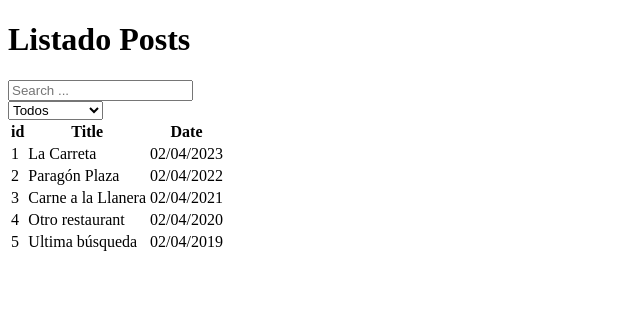
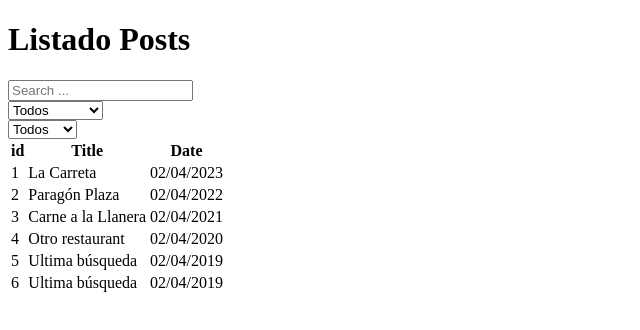
Before and after one commit to Sanvargas02/filtros-barra-boton, an Angular app: page / in a window 1280 px wide. Shown: the top 330 px of the page, without its empty margins (0-640 px from the left). Built offline with nearby package versions, Linux system fonts and the light colour scheme.

Commit message:
Los Filtros listos para usar

```diff
--- a/src/app/components/barra-filtro/barra-filtro.component.html
+++ b/src/app/components/barra-filtro/barra-filtro.component.html
@@ -15,14 +15,29 @@
   <!-- Espacio de búsqueda en botónes -->
   <div>
     <div>
-      <div> <!-- Botónes para filtrar por opción -->
-        <select (change)="applyFilter($event)">
+      <div> <!-- Botónes para filtrar por opción, filtrando varios elementos -->
+        <select (change)="applyFilterServices($event)">
           <option value="todos">Todos</option>
           <option value="Hotel">Hotel</option>
           <option value="Restaurante">Restaurante</option>
           <option value="Motel">Motel</option>
           <option value="Hoyo feo">Hoyo feo</option>
           <option value="Cancha">Cancha</option>
+        </select>
+      </div>
+    </div>
+  </div>
+  <!-- Espacio de búsqueda en botónes -->
+  <div>
+    <div>
+      <div> <!-- Botónes para filtrar por opción, un elemento -->
+        <select (change)="applyFilterElement($event)">
+          <option value="todos">Todos</option>
+          <option value="Neiva">Neiva</option>
+          <option value="Garzon">Garzon</option>
+          <option value="Gigante">Gigante</option>
+          <option value="Tarqui">Tarqui</option>
+          <option value="Hobo">Hobo</option>
         </select>
       </div>
     </div>
--- a/src/app/components/barra-filtro/barra-filtro.component.ts
+++ b/src/app/components/barra-filtro/barra-filtro.component.ts
@@ -3,10 +3,9 @@ import { Component } from '@angular/core';
 @Component({
   selector: 'app-barra-filtro',
   templateUrl: './barra-filtro.component.html',
-  styleUrls: ['./barra-filtro.component.css']
+  styleUrls: ['./barra-filtro.component.css'],
 })
 export class BarraFiltroComponent {
-
   //Propiedad para el Pipe en el filtro de texto
   filterPost: string = '';
 
@@ -16,40 +15,52 @@ export class BarraFiltroComponent {
       id: 1,
       title: 'La Carreta',
       date: '02/04/2023',
-      services: ['hotel', 'Hoyo feo']
+      services: ['hotel', 'Hoyo feo'],
+      ciudad: 'neiva',
     },
     {
       id: 2,
       title: 'Paragón Plaza',
       date: '02/04/2022',
-      services: ['Restaurante']
+      services: ['Restaurante'],
+      ciudad: 'garzon',
     },
     {
       id: 3,
       title: 'Carne a la Llanera',
       date: '02/04/2021',
-      services: ['motel', 'Hoyo feo']
+      services: ['motel', 'Hoyo feo'],
+      ciudad: 'gigante',
     },
     {
       id: 4,
       title: 'Otro restaurant',
       date: '02/04/2020',
-      services: ['Hoyo feo', 'Cancha']
+      services: ['Hoyo feo', 'Cancha'],
+      ciudad: 'tarqui',
     },
     {
       id: 5,
       title: 'Ultima búsqueda',
       date: '02/04/2019',
-      services: ['Cancha']
-    }
-  ]
+      services: ['Cancha'],
+      ciudad: 'hobo',
+    },
+    {
+      id: 6,
+      title: 'Ultima búsqueda',
+      date: '02/04/2019',
+      services: ['Cancha'],
+      ciudad: 'hobo',
+    },
+  ];
 
   //Pasamos todo nuestros datos a un arreglo nuevo para trabajarlo e imprimirlo en html
   //Esto para no alterar el arreglo original
   filteredItems: any[] = this.posts;
 
   //Función para filtrar por medio del botón
-  applyFilter(selectedCategory: any) {
+  applyFilterServices(selectedCategory: any) {
     let value = selectedCategory.target.value; // Obtenemos el valor seleccionado en el html.
     value = value.toLowerCase(); // Los valores de las opciones pasan a minúsculas para comparar.
     // Iniciamos indicando que si el valor seleccionado en el botón coincide con el texto el arreglo se mantiene igual a todos los datos traidos desde el back.
@@ -57,7 +68,7 @@ export class BarraFiltroComponent {
       this.filteredItems = this.posts;
     } else {
       // En caso de que seleccione otros valores se debe crear un arreglo nuevo con sólo los elementos que llevan ese o esos valores e imprimirlos en el html.
-      this.filteredItems = this.posts.filter(item => {
+      this.filteredItems = this.posts.filter((item) => {
         // Empezamos a evaluar en este caso los servicios que es mi arreglo de elementos que deseo filtrar
         for (const servicio of item.services) {
           if (servicio.toLowerCase() === value) {
@@ -66,10 +77,23 @@ export class BarraFiltroComponent {
         }
         return false; //Aseguramos que luego del for se retorne algo en caso de que ningún elemento coincida
         //Aseguramos un retorno
-      }
-      );
+      });
     }
-  }
+  } //Fin Función applyFilterServices
 
+  //Función para filtrar por medio del botón
+  applyFilterElement(selectedCategory: any) {
+    let value = selectedCategory.target.value; // Obtenemos el valor seleccionado en el html.
+    value = value.toLowerCase(); // Los valores de las opciones pasan a minúsculas para comparar.
+    // Iniciamos indicando que si el valor seleccionado en el botón coincide con el texto el arreglo se mantiene igual a todos los datos traidos desde el back.
+    if (value === 'todos') {
+      this.filteredItems = this.posts;
+    } else {
+      // En caso de que seleccione otros valores se debe crear un arreglo nuevo con sólo los elementos que llevan ese o esos valores e imprimirlos en el html.
+      this.filteredItems = this.posts.filter((item) => {
+        return item.ciudad.toLowerCase() === value;
+      });
+    }
+  } //Fin Función applyFilterServices
 
 }
```
